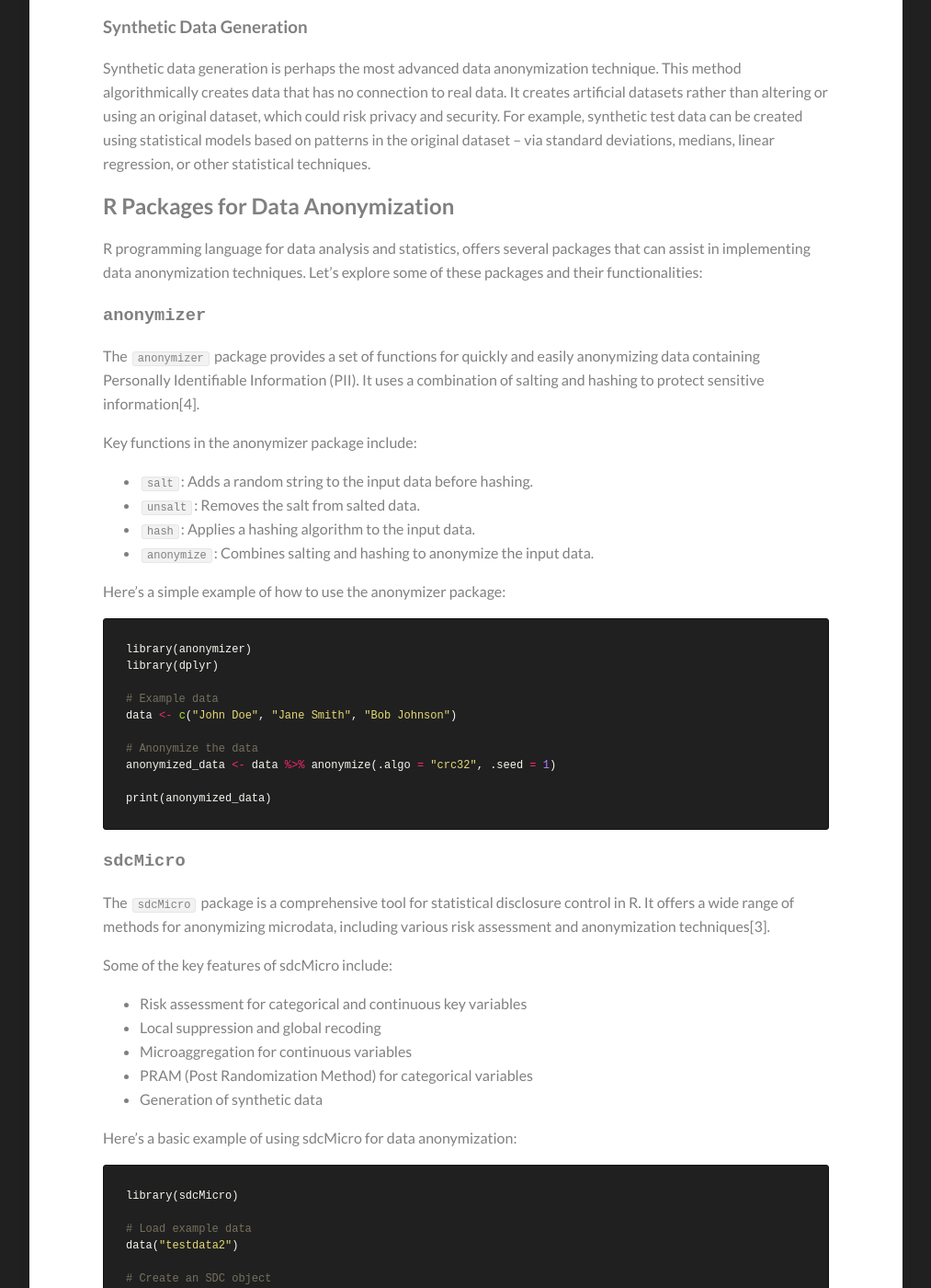
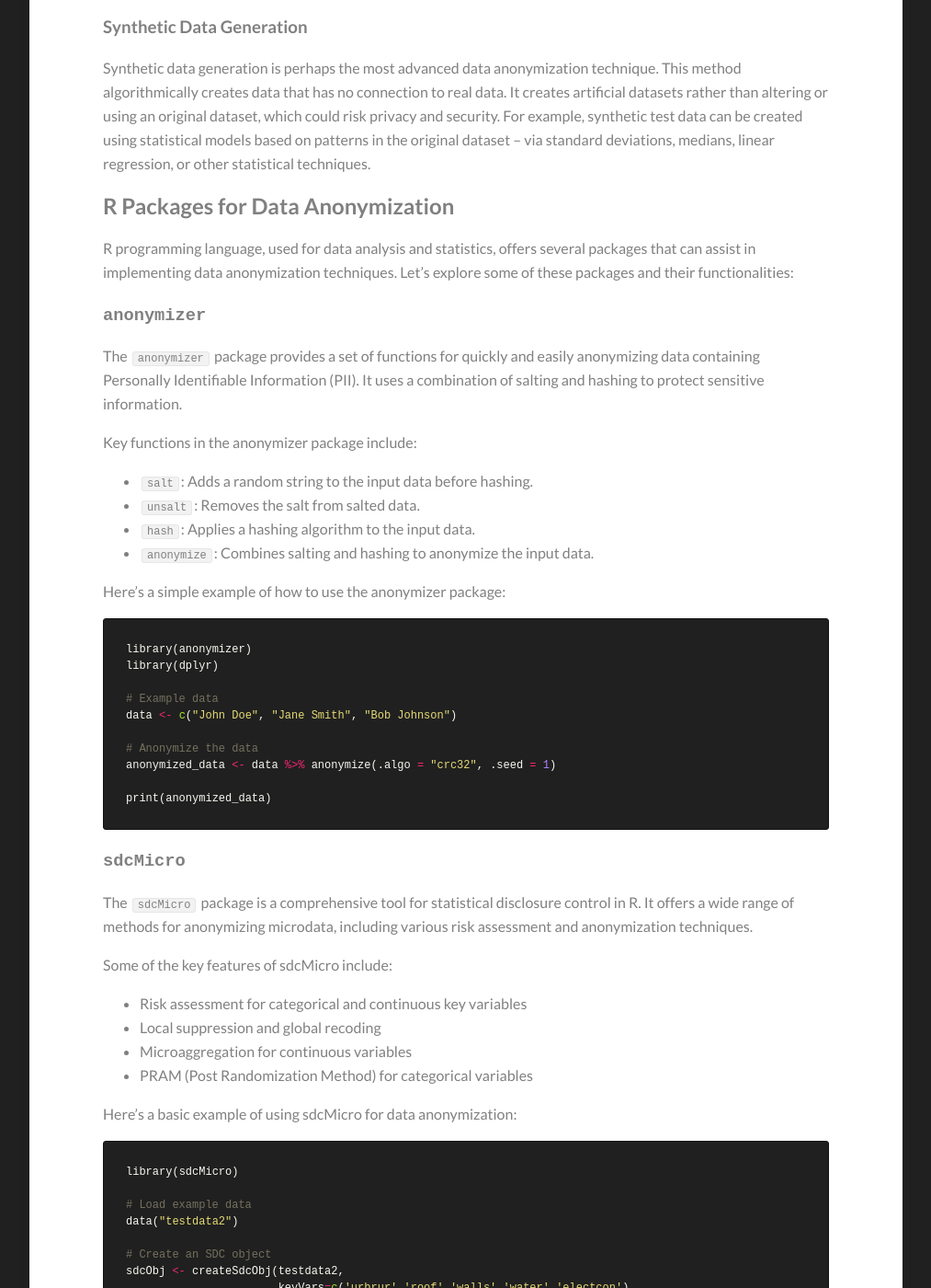
Before and after one commit to Kamran-Afzali/Kamran-Afzali.github.io, a Jekyll site: the page built from _posts/2025-05-25-anon_in_R.md, in a window 1280 px wide and 1400 px high, scrolled down 2415 px. Shown: the whole window at 92% size, without its empty margins (133-1146 px from the left). Built offline with Jekyll 4.4.1, drawn with Linux system fonts in a browser that asks for light colours; some of the changed text lies outside the part shown.

Commit message:
Update 2025-05-25-anon_in_R.md

```diff
--- a/_posts/2025-05-25-anon_in_R.md
+++ b/_posts/2025-05-25-anon_in_R.md
@@ -42,11 +42,11 @@ Synthetic data generation is perhaps the most advanced data anonymization techni
 
 ## R Packages for Data Anonymization
 
-R programming language for data analysis and statistics, offers several packages that can assist in implementing data anonymization techniques. Let's explore some of these packages and their functionalities:
+R programming language, used for data analysis and statistics, offers several packages that can assist in implementing data anonymization techniques. Let's explore some of these packages and their functionalities:
 
 ### `anonymizer`
 
-The `anonymizer` package provides a set of functions for quickly and easily anonymizing data containing Personally Identifiable Information (PII). It uses a combination of salting and hashing to protect sensitive information[4].
+The `anonymizer` package provides a set of functions for quickly and easily anonymizing data containing Personally Identifiable Information (PII). It uses a combination of salting and hashing to protect sensitive information.
 
 Key functions in the anonymizer package include:
 
@@ -72,7 +72,7 @@ print(anonymized_data)
 
 ### `sdcMicro`
 
-The `sdcMicro` package is a comprehensive tool for statistical disclosure control in R. It offers a wide range of methods for anonymizing microdata, including various risk assessment and anonymization techniques[3].
+The `sdcMicro` package is a comprehensive tool for statistical disclosure control in R. It offers a wide range of methods for anonymizing microdata, including various risk assessment and anonymization techniques.
 
 Some of the key features of sdcMicro include:
 
@@ -80,7 +80,6 @@ Some of the key features of sdcMicro include:
 - Local suppression and global recoding
 - Microaggregation for continuous variables
 - PRAM (Post Randomization Method) for categorical variables
-- Generation of synthetic data
 
 Here's a basic example of using sdcMicro for data anonymization:
 
```
Also changed, not shown: other parts of _posts/2025-05-25-anon_in_R.md (+1 -3 lines).
